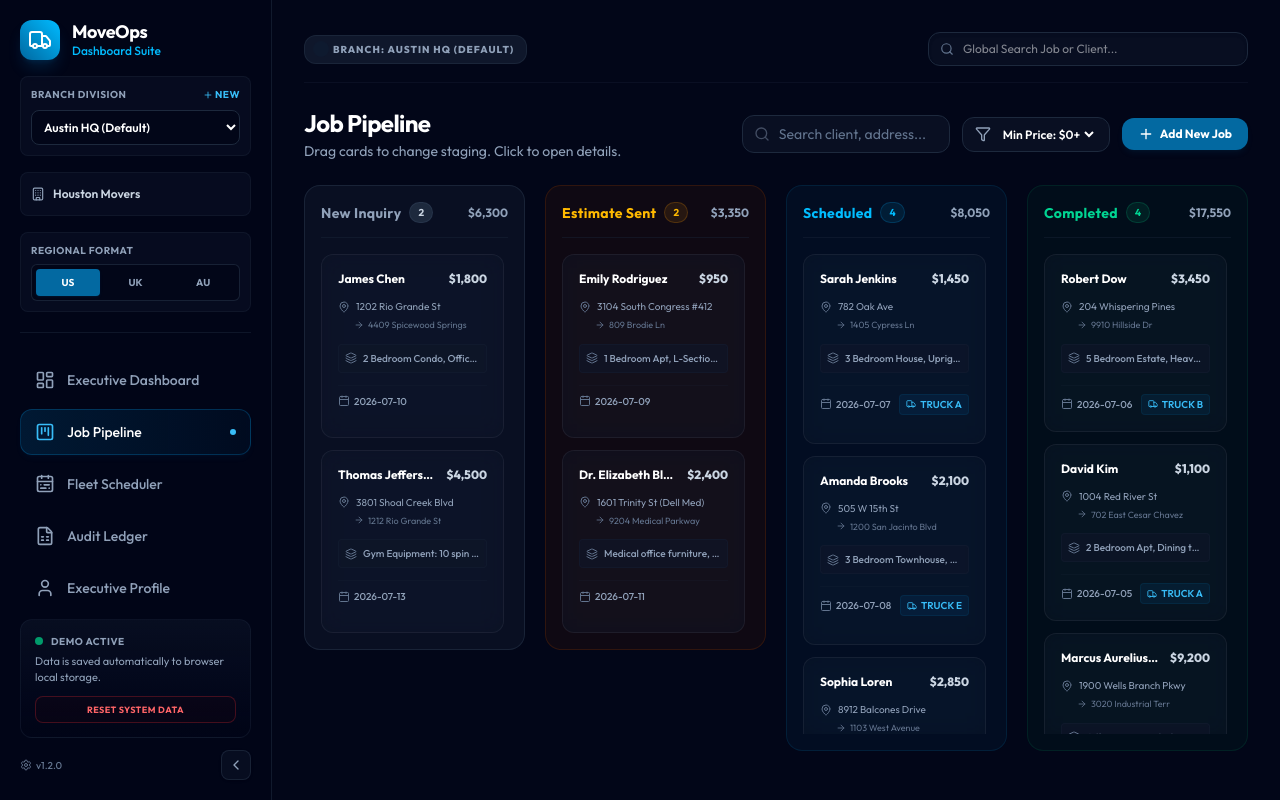
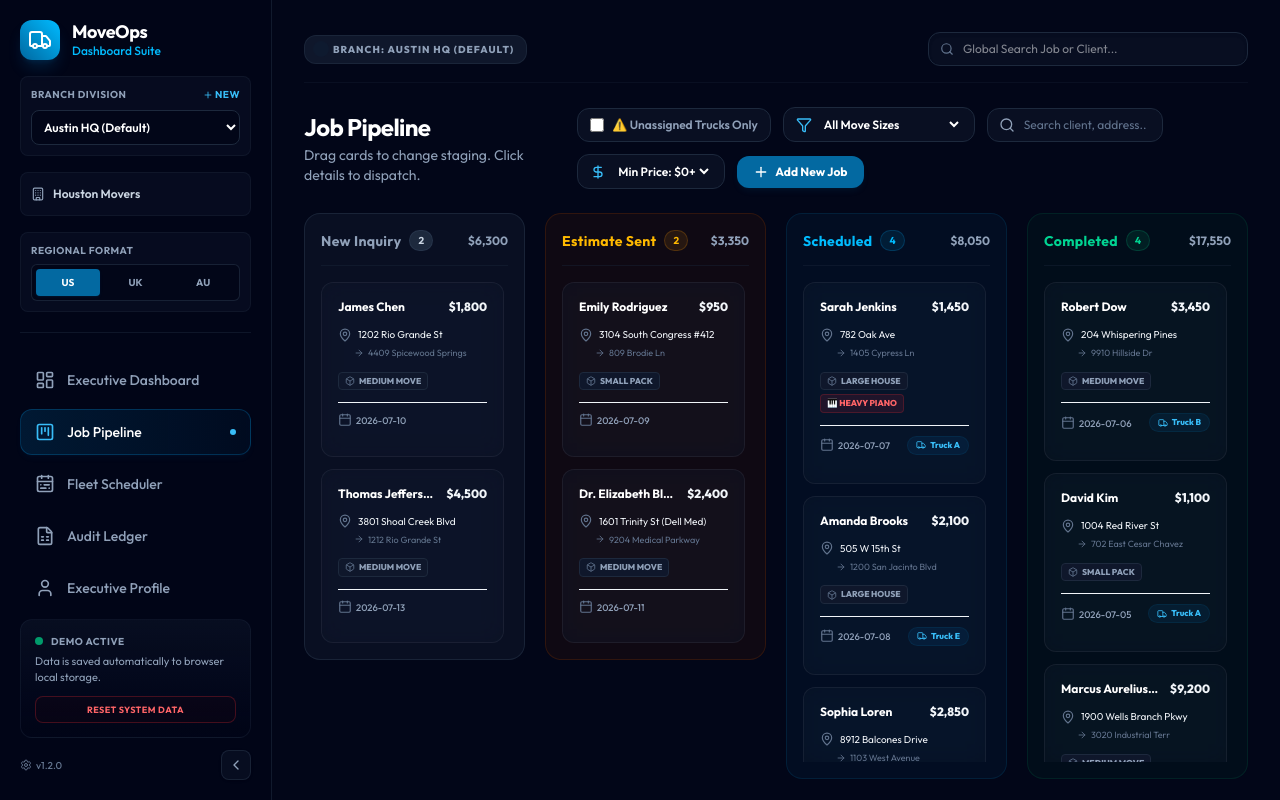
Before and after one commit to Leoallogne/saas-dashboard-demo, a React (Vite) app: page / in a window 1280 px wide. Both pictures are taken after typing "5" into the empty fields and a click on the button "+ Start New Job Flow". Built offline with nearby package versions, Linux system fonts and the light colour scheme.

Commit message:
design: complete Job Pipeline Kanban board UI/UX redesign and advanced filters

```diff
--- a/src/App.jsx
+++ b/src/App.jsx
@@ -457,6 +457,7 @@ export default function App() {
         return (
           <JobPipeline
             jobs={activePipelineJobs}
+            trucks={trucks}
             onSelectJob={setSelectedJob}
             onUpdateJobStatus={handleUpdateJobStatus}
             onAddNewJob={handleAddNewJob}
--- a/src/components/JobPipeline.jsx
+++ b/src/components/JobPipeline.jsx
@@ -11,13 +11,27 @@ import {
   Truck,
   Plus,
   ArrowUpRight,
-  TrendingUp
+  TrendingUp,
+  AlertTriangle,
+  Edit3,
+  Eye,
+  Box
 } from 'lucide-react';
 import AddJobModal from './AddJobModal';
 
-export default function JobPipeline({ jobs, onSelectJob, onUpdateJobStatus, onAddNewJob, onSeedData, formatCurrency }) {
+export default function JobPipeline({
+  jobs,
+  trucks = [],
+  onSelectJob,
+  onUpdateJobStatus,
+  onAddNewJob,
+  onSeedData,
+  formatCurrency
+}) {
   const [searchQuery, setSearchQuery] = useState('');
   const [minRevenue, setMinRevenue] = useState(0);
+  const [showUnassignedOnly, setShowUnassignedOnly] = useState(false);
+  const [sizeFilter, setSizeFilter] = useState('all'); // 'all' | 'small' | 'medium' | 'large'
   const [draggedOverCol, setDraggedOverCol] = useState(null);
   const [isAddModalOpen, setIsAddModalOpen] = useState(false);
 
@@ -60,6 +74,14 @@ export default function JobPipeline({ jobs, onSelectJob, onUpdateJobStatus, onAd
     }
   ];
 
+  // Helper to categorize job size
+  const getMoveSize = (items) => {
+    const lower = (items || '').toLowerCase();
+    if (lower.includes('1 bedroom') || lower.includes('1-bed') || lower.includes('apt') || lower.includes('sprinter')) return 'small';
+    if (lower.includes('4 bedroom') || lower.includes('4-bed') || lower.includes('house') || lower.includes('5-bed')) return 'large';
+    return 'medium'; // default
+  };
+
   // Filters logic
   const filteredJobs = jobs.filter((job) => {
     const matchesSearch =
@@ -71,7 +93,13 @@ export default function JobPipeline({ jobs, onSelectJob, onUpdateJobStatus, onAd
     const revenueAmount = job.revenue || job.estimateAmount || 0;
     const matchesMinRevenue = revenueAmount >= minRevenue;
 
-    return matchesSearch && matchesMinRevenue;
+    // Filter unassigned trucks on Scheduled status
+    const matchesUnassigned = !showUnassignedOnly || (job.status === 'Scheduled' && !job.truckId);
+
+    // Filter by property move size
+    const matchesSize = sizeFilter === 'all' || getMoveSize(job.items) === sizeFilter;
+
+    return matchesSearch && matchesMinRevenue && matchesUnassigned && matchesSize;
   });
 
   if (jobs.length === 0) {
@@ -177,16 +205,43 @@ export default function JobPipeline({ jobs, onSelectJob, onUpdateJobStatus, onAd
   return (
     <div className="space-y-6 animate-fade-in">
       {/* Header & Actions */}
-      <div className="flex flex-col md:flex-row md:items-center justify-between gap-4">
+      <div className="flex flex-col xl:flex-row xl:items-center justify-between gap-4">
         <div>
           <h2 className="text-2xl font-bold text-white tracking-tight">Job Pipeline</h2>
           <p className="text-slate-400 text-sm mt-0.5">
-            Drag cards to change staging. Click to open details.
+            Drag cards to change staging. Click details to dispatch.
           </p>
         </div>
 
         {/* Filter & Add Actions */}
         <div className="flex flex-wrap items-center gap-3">
+
+          {/* Unassigned Truck Checkbox Toggle */}
+          <label className="flex items-center gap-2 bg-slate-900/60 border border-slate-800 rounded-xl px-3 py-2 text-xs font-semibold text-slate-400 cursor-pointer hover:border-slate-700 transition-all select-none">
+            <input
+              type="checkbox"
+              checked={showUnassignedOnly}
+              onChange={(e) => setShowUnassignedOnly(e.target.checked)}
+              className="rounded border-slate-750 bg-slate-950 checked:bg-brand-500 cursor-pointer focus:ring-0 focus:ring-offset-0 text-brand-500 w-3.5 h-3.5"
+            />
+            <span className={showUnassignedOnly ? 'text-amber-400' : ''}>⚠️ Unassigned Trucks Only</span>
+          </label>
+
+          {/* Size Filter Select */}
+          <div className="flex items-center gap-2 bg-slate-900/60 border border-slate-800 rounded-xl px-3 py-2 text-xs text-slate-400">
+            <Filter className="w-4 h-4 text-brand-400" />
+            <select
+              value={sizeFilter}
+              onChange={(e) => setSizeFilter(e.target.value)}
+              className="bg-transparent text-white focus:outline-none font-semibold cursor-pointer text-xs"
+            >
+              <option value="all" className="bg-slate-950">All Move Sizes</option>
+              <option value="small" className="bg-slate-950">Small (Apt / 1-Bed)</option>
+              <option value="medium" className="bg-slate-950">Medium (2-3 Bed)</option>
+              <option value="large" className="bg-slate-950">Large (4+ Bed / House)</option>
+            </select>
+          </div>
+
           <div className="relative">
             <Search className="w-4 h-4 text-slate-400 absolute left-3 top-1/2 -translate-y-1/2" />
             <input
@@ -194,12 +249,12 @@ export default function JobPipeline({ jobs, onSelectJob, onUpdateJobStatus, onAd
               placeholder="Search client, address..."
               value={searchQuery}
               onChange={(e) => setSearchQuery(e.target.value)}
-              className="bg-slate-900/60 border border-slate-800 rounded-xl pl-9 pr-4 py-2 text-sm text-white placeholder-slate-500 focus:outline-none focus:border-brand-500/50 w-52 transition-all animate-fade-in"
+              className="bg-slate-900/60 border border-slate-800 rounded-xl pl-9 pr-4 py-2 text-xs text-white placeholder-slate-500 focus:outline-none focus:border-brand-500/50 w-44 transition-all"
             />
           </div>
 
-          <div className="flex items-center gap-2 bg-slate-900/60 border border-slate-800 rounded-xl px-3 py-2 text-sm text-slate-400">
-            <Filter className="w-4 h-4" />
+          <div className="flex items-center gap-2 bg-slate-900/60 border border-slate-800 rounded-xl px-3 py-2 text-xs text-slate-400">
+            <DollarSign className="w-4 h-4 text-brand-400" />
             <select
               value={minRevenue}
               onChange={(e) => setMinRevenue(Number(e.target.value))}
@@ -269,6 +324,13 @@ export default function JobPipeline({ jobs, onSelectJob, onUpdateJobStatus, onAd
                     const jobPrice = job.revenue || job.estimateAmount || 0;
                     const canPromote = !!nextStatusMap[job.status];
 
+                    // Look up truck details
+                    const truck = trucks.find(t => t.id === job.truckId);
+                    const truckNameShort = truck ? truck.name.split(' (')[0] : (job.truckId ? job.truckId.toUpperCase() : '');
+
+                    // House Size Label
+                    const sizeLabel = getMoveSize(job.items) === 'small' ? 'Small Pack' : getMoveSize(job.items) === 'large' ? 'Large House' : 'Medium Move';
+
                     return (
                       <div
                         key={job.id}
@@ -281,15 +343,15 @@ export default function JobPipeline({ jobs, onSelectJob, onUpdateJobStatus, onAd
                           <h4 className="font-bold text-xs text-white group-hover:text-brand-400 transition-colors truncate w-2/3">
                             {job.clientName}
                           </h4>
-                          <span className="text-xs font-black text-slate-300 flex-shrink-0">
+                          <span className="text-xs font-black text-slate-350 flex-shrink-0">
                             {formatCurrency(jobPrice)}
                           </span>
                         </div>
 
                         {/* Route display */}
                         <div className="space-y-1">
-                          <div className="flex items-center gap-1.5 text-[10px] text-slate-400">
-                            <MapPin className="w-3 h-3 text-slate-500 flex-shrink-0" />
+                          <div className="flex items-center gap-1.5 text-[10px] text-slate-450">
+                            <MapPin className="w-3.5 h-3.5 text-slate-500 flex-shrink-0" />
                             <span className="truncate">{job.origin.split(',')[0]}</span>
                           </div>
                           <div className="flex items-center gap-1 text-[9px] text-slate-500 pl-4">
@@ -298,40 +360,63 @@ export default function JobPipeline({ jobs, onSelectJob, onUpdateJobStatus, onAd
                           </div>
                         </div>
 
-                        {/* Items Info */}
-                        {job.items && (
-                          <div className="flex items-center gap-1.5 text-[10px] text-slate-400 bg-slate-900/60 p-1.5 rounded border border-slate-800/30">
-                            <Layers className="w-3 h-3 text-slate-500 flex-shrink-0" />
-                            <span className="truncate font-medium">{job.items}</span>
-                          </div>
-                        )}
-
-                        {/* Date and Operations Badge */}
-                        <div className="flex justify-between items-center pt-2 border-t border-slate-800/20 text-[10px]">
-                          <span className="text-slate-400 font-medium flex items-center gap-1">
-                            <Calendar className="w-3 h-3 text-slate-500" />
-                            {job.date}
+                        {/* Items & Size Info Badge */}
+                        <div className="flex flex-wrap items-center gap-1 text-[8.5px] font-black uppercase">
+                          <span className="bg-slate-900 border border-slate-800 text-slate-400 px-1.5 py-0.5 rounded flex items-center gap-1">
+                            <Box className="w-2.5 h-2.5 text-slate-500" />
+                            {sizeLabel}
                           </span>
 
-                          {job.truckId && (
-                            <span className="text-brand-400 font-semibold flex items-center gap-1 bg-brand-500/10 border border-brand-500/10 px-1.5 py-0.5 rounded">
-                              <Truck className="w-2.5 h-2.5" />
-                              {job.truckId.replace('truck-', 'Truck ').toUpperCase()}
+                          {job.items.toLowerCase().includes('piano') && (
+                            <span className="bg-red-500/10 border border-red-500/20 text-red-400 px-1.5 py-0.5 rounded">
+                              🎹 Heavy Piano
                             </span>
                           )}
                         </div>
 
+                        {/* Date and Operations Badge */}
+                        <div className="flex justify-between items-center pt-2.5 border-t border-slate-850 text-[9.5px]">
+                          <span className="text-slate-400 font-medium flex items-center gap-1">
+                            <Calendar className="w-3.5 h-3.5 text-slate-500" />
+                            {job.date}
+                          </span>
+
+                          {job.status === 'Scheduled' && !job.truckId ? (
+                            <span className="text-amber-400 font-extrabold flex items-center gap-1 bg-amber-500/10 border border-amber-500/20 px-2 py-0.5 rounded-full animate-pulse text-[8px] tracking-wide" title="No truck assigned to this scheduled job yet.">
+                              <AlertTriangle className="w-2.5 h-2.5" />
+                              NO TRUCK
+                            </span>
+                          ) : job.truckId ? (
+                            <span className="text-brand-400 font-extrabold flex items-center gap-1 bg-brand-500/10 border border-brand-500/10 px-2 py-0.5 rounded-full text-[8.5px]">
+                              <Truck className="w-2.5 h-2.5" />
+                              {truckNameShort}
+                            </span>
+                          ) : null}
+                        </div>
+
                         {/* Hover Quick Action controls */}
-                        {canPromote && (
+                        <div className="absolute right-2 bottom-8 flex gap-1.5 z-10 opacity-0 group-hover:opacity-100 transition-opacity">
                           <button
-                            onClick={(e) => handleQuickPromote(e, job.id, job.status)}
-                            className="absolute right-2 bottom-8 bg-brand-600 hover:bg-brand-500 hover:scale-105 active:scale-95 text-white p-1 rounded-lg border border-brand-500/50 shadow-md shadow-brand-600/20 opacity-0 group-hover:opacity-100 transition-all z-10 flex items-center gap-1 text-[9px] font-bold"
-                            title={`Promote to ${nextStatusMap[job.status]}`}
+                            onClick={(e) => {
+                              e.stopPropagation(); // prevent drag
+                              onSelectJob(job);
+                            }}
+                            className="bg-slate-900 hover:bg-slate-800 text-slate-300 p-1.5 rounded-lg border border-slate-800 shadow-md flex items-center justify-center hover:scale-105 active:scale-95 transition-all"
+                            title="Open detailed view"
                           >
-                            <ArrowUpRight className="w-3 h-3" />
-                            <span>Quick Move</span>
+                            <Edit3 className="w-3 h-3 text-brand-400" />
                           </button>
-                        )}
+                          {canPromote && (
+                            <button
+                              onClick={(e) => handleQuickPromote(e, job.id, job.status)}
+                              className="bg-brand-600 hover:bg-brand-500 hover:scale-105 active:scale-95 text-white py-1 px-2.5 rounded-lg border border-brand-500/50 shadow-md shadow-brand-600/20 transition-all flex items-center gap-1 text-[9px] font-bold"
+                              title={`Promote to ${nextStatusMap[job.status]}`}
+                            >
+                              <ArrowUpRight className="w-3.5 h-3.5" />
+                              <span>Quick Move</span>
+                            </button>
+                          )}
+                        </div>
                       </div>
                     );
                   })
```
